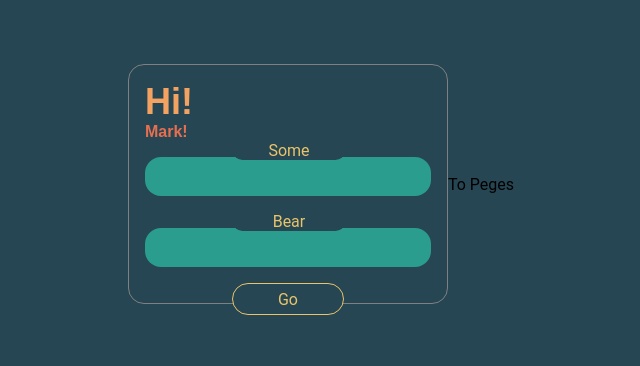
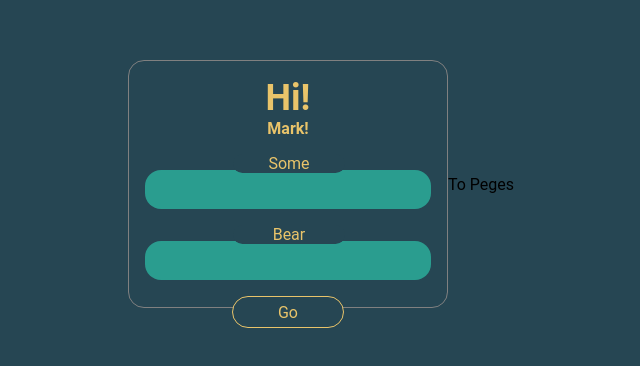
Before and after one commit to Vivy-Eye/Jeanhy-Administrator, a Next.js app: page / in a window 1280 px wide. Shown: the part 216-582 px from the top of the page, without its empty margins (319-959 px from the left). Built offline with nearby package versions, Linux system fonts and the light colour scheme.

Commit message:
Change height colors and fonts

```diff
--- a/components/LoginTemplate/LoginTemplate.js
+++ b/components/LoginTemplate/LoginTemplate.js
@@ -5,7 +5,7 @@ const Form = styled.div`
   background-color: ${(props) => props.theme.colors.ocean};
   border: solid 1px gray;
   border-radius: 1rem;
-  height: 15rem;
+  height: 15.5rem;
   padding: 1rem;
   width: 20rem;
   display: flex;
@@ -14,16 +14,19 @@ const Form = styled.div`
   align-content: flex-start;
 `;
 const Title = styled.h2`
+  text-align: center;
+  font-famaly: ${(props) => props.theme.fonts.title};
   width: 20rem;
-  color: ${(props) => props.theme.colors.orange};
-  font-family: sans-serif;
+  color: ${(props) => props.theme.colors.sun};
   font-size: 36px;
   font-weight: 600;
 `;
 const SubTitle = styled.h4`
+  text-align: center;
+  padding-bottom: 1rem;
+  font-famaly: ${(props) => props.theme.fonts.title};
   width: 20rem;
-  color: ${(props) => props.theme.colors.tomato};
-  font-family: sans-serif;
+  color: ${(props) => props.theme.colors.sun};
   font-size: 16px;
   font-weight: 600;
 `;
```
